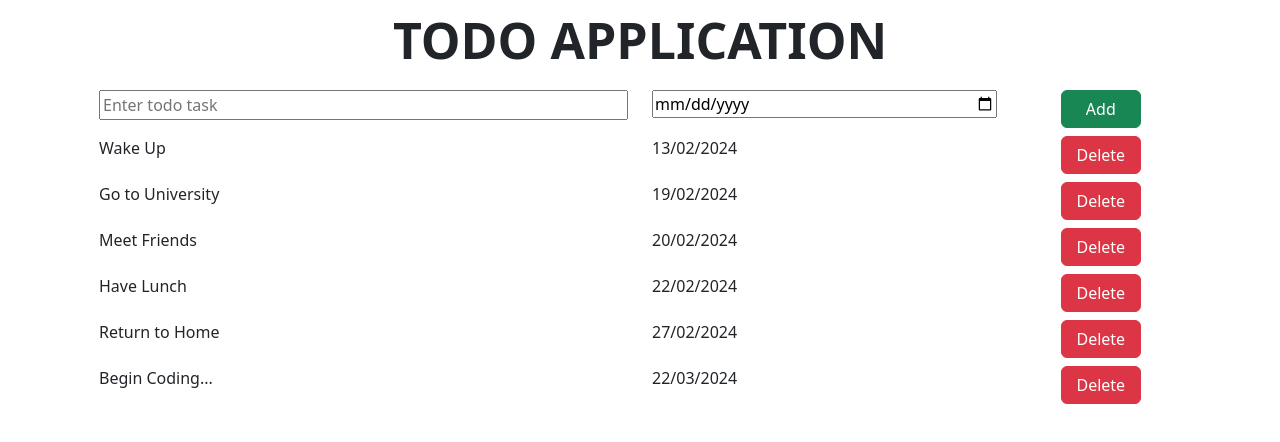
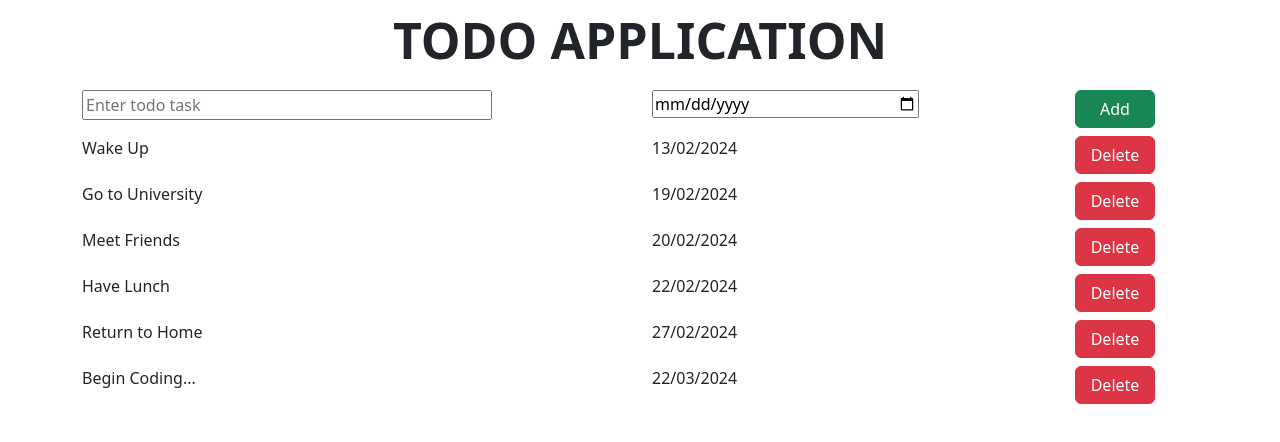
Before and after one commit to hassanshakil12/Todo-App, a React (Vite) app: page / in a window 1280 px wide. Shown: the top 442 px of the page. Built offline with nearby package versions, Linux system fonts and the light colour scheme.

Commit message:
Added Modular CSS

```diff
--- a/src/App.css
+++ b/src/App.css
@@ -4,19 +4,3 @@
     margin: 10px;
     margin-bottom: 20px;
 }
-
-.main .container{
-    text-align: left;
-}
-
-.main input{
-    width: 100%;
-}
-
-.main .Row{
-    margin: 8px 5px;
-}
-
-.main .Btn{
-    width: 80px;
-}
--- a/src/components/InputComp.jsx
+++ b/src/components/InputComp.jsx
@@ -1,17 +1,18 @@
 import React from 'react'
+import css from "../styles/InputComp.module.css"
 
 const InputComp = () => {
   return (
-    <div className="container">
-        <div className="row Row">
+    <div className={`${css.container} container`}>
+        <div className={`${css.Row} row`}>
             <div className="col-6">
-                <input type="text" placeholder='Enter todo task'/>
+                <input type="text" placeholder='Enter todo task' className={`${css.Input}`}/>
             </div>
             <div className="col-4">
-                <input type="date" />
+                <input type="date" className={`${css.Input}`}/>
             </div>
             <div className="col-2 text-center">
-                <div className="btn btn-success Btn">Add</div>
+                <div className={`${css.Btn} btn btn-success`}>Add</div>
             </div>
         </div>
     </div>
--- a/src/components/TodoItems.jsx
+++ b/src/components/TodoItems.jsx
@@ -1,13 +1,14 @@
 import React from "react";
+import css from "../styles/TodoItems.module.css";
 
 const InputItem2 = ({name, date}) => {
   return (
-    <div className="container">
-      <div className="row Row">
+    <div className={`${css.container} container`}>
+      <div className={`${css.Row} row`}>
         <div className="col-6">{name}</div>
         <div className="col-4">{date}</div>
         <div className="col-2 text-center">
-          <div className="btn btn-danger Btn">Delete</div>
+          <div className={`${css.Btn} btn btn-danger`}>Delete</div>
         </div>
       </div>
     </div>
--- /dev/null
+++ b/src/styles/InputComp.module.css
@@ -0,0 +1,15 @@
+Input {
+    width: 75%;
+}
+
+.container {
+    text-align: left;
+}
+
+.Row {
+    margin: 8px 5px;
+}
+
+.Btn {
+    width: 80px;
+}
--- /dev/null
+++ b/src/styles/TodoItems.module.css
@@ -0,0 +1,11 @@
+.Row {
+    margin: 8px 5px;
+}
+
+.Btn {
+    width: 80px;
+}
+
+.container {
+    text-align: left;
+}
```
